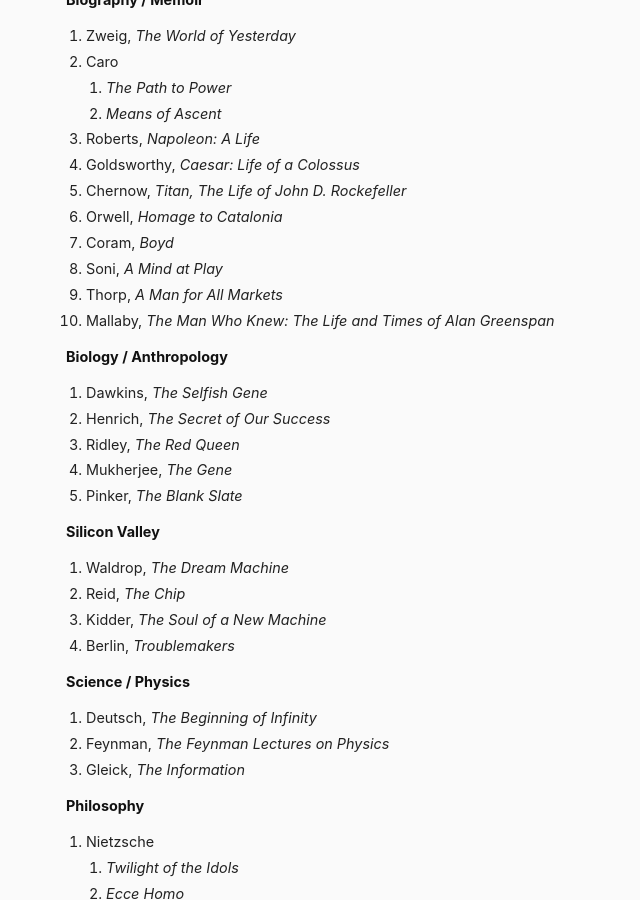
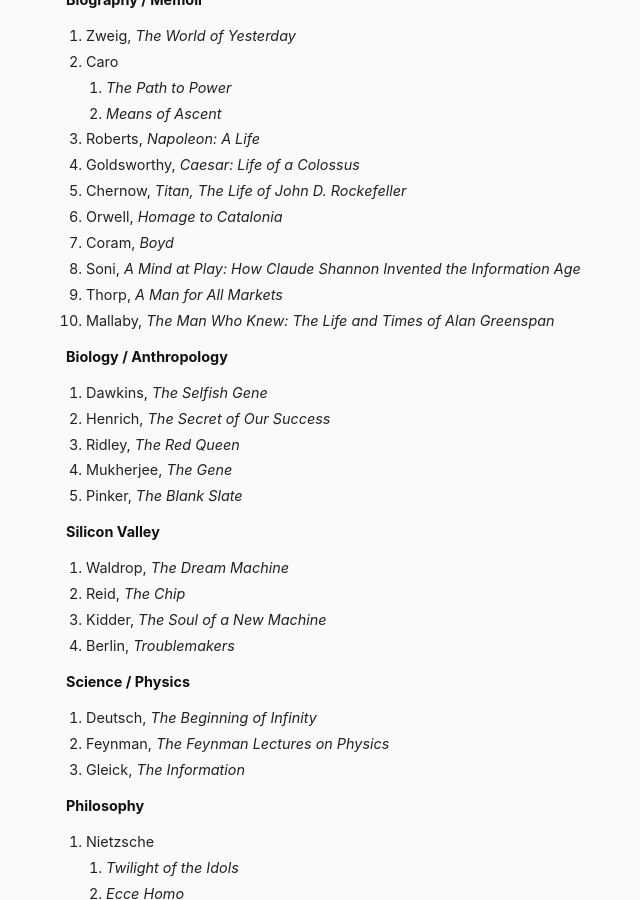
Before and after one commit to danschlz/danschulz.github.io, a Jekyll site: the page built from books.md, in a window 1280 px wide and 900 px high, scrolled down 1973 px. Shown: the whole window, without its empty margins (254-894 px from the left). Built offline with Jekyll 4.4.1, drawn with Linux system fonts in a browser that asks for light colours.

Commit message:
Update books.md

```diff
--- a/books.md
+++ b/books.md
@@ -86,7 +86,7 @@ Any good bookshelf should also include video, and I've added some at the [bottom
 - Chernow, _Titan, The Life of John D. Rockefeller_
 - Orwell, _Homage to Catalonia_
 - Coram, _Boyd_
-- Soni, _A Mind at Play_
+- Soni, _A Mind at Play: How Claude Shannon Invented the Information Age_
 - Thorp, _A Man for All Markets_
 - Mallaby, _The Man Who Knew: The Life and Times of Alan Greenspan_
 
```
